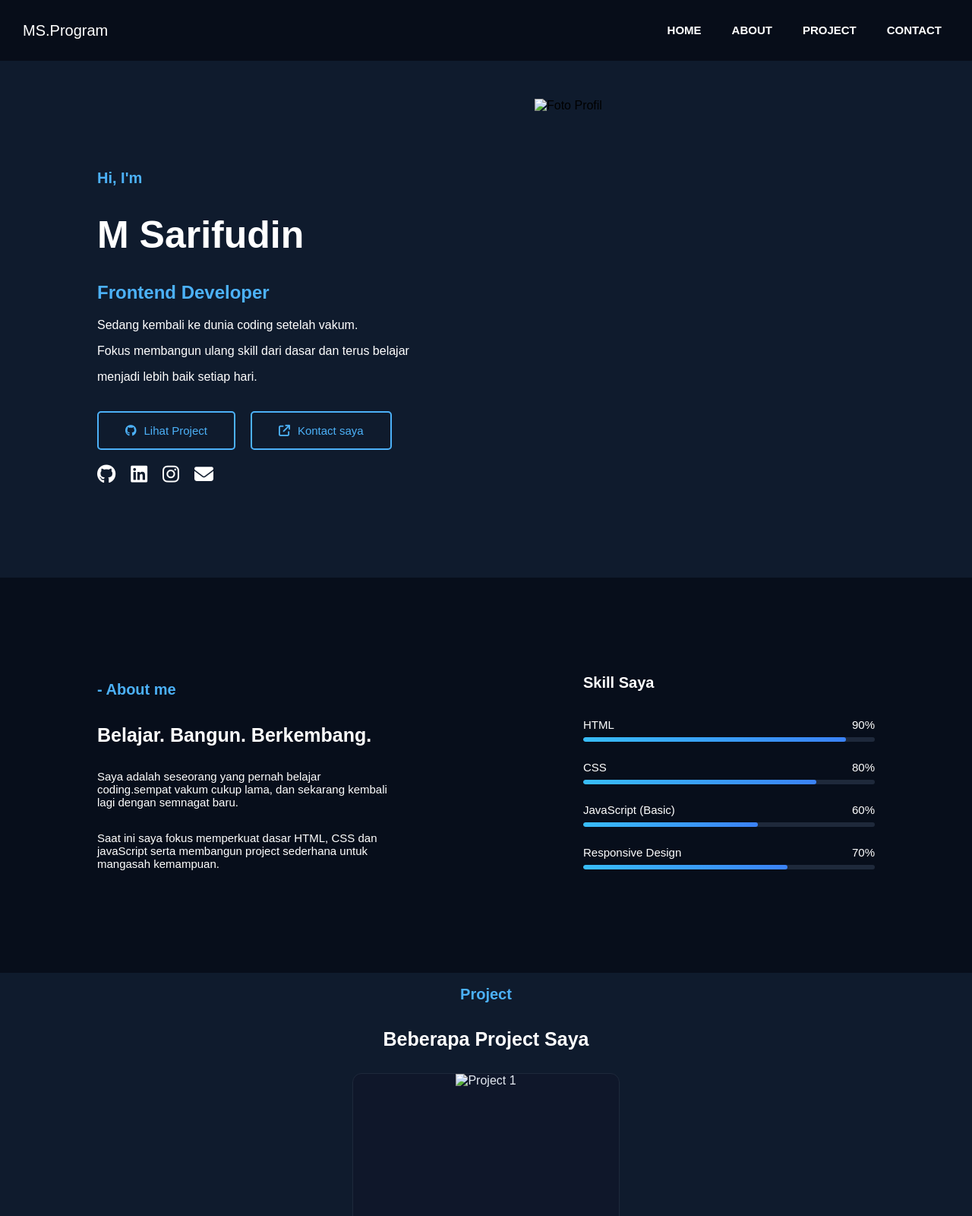
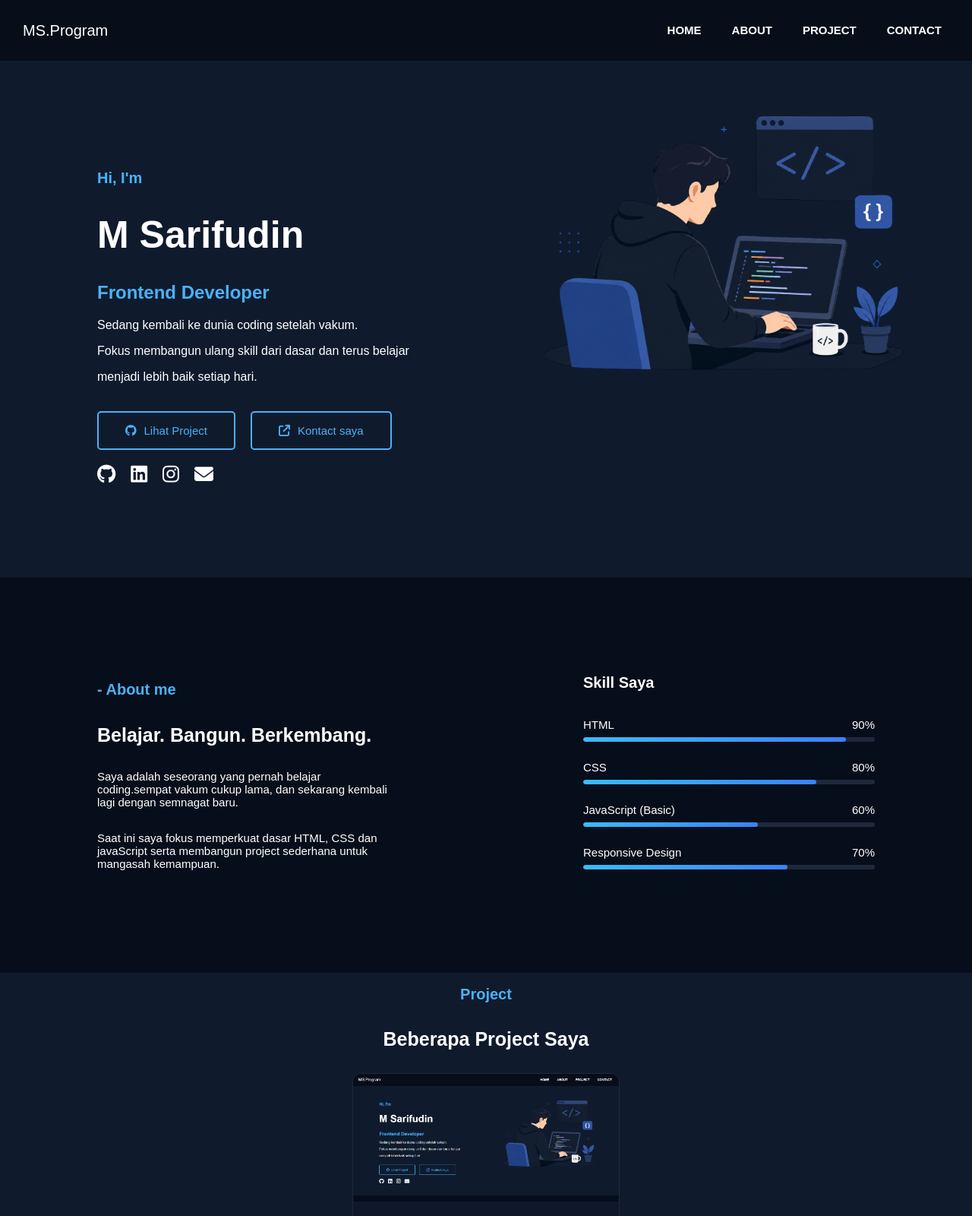
Before and after one commit to MSProgram7/PortofolioNative, a plain HTML site: page index.html in a window 1280 px wide. Shown: the top 1600 px of the page at 76% size. Drawn offline with Linux system fonts and the light colour scheme; the site is published under a folder, as on GitHub Pages, so addresses that start at the root find nothing.

Commit message:
fix image path

```diff
--- a/index.html
+++ b/index.html
@@ -10,7 +10,7 @@
 <body>
     <nav>
         <div class="logo">MS.Program</div>
-        <div id="menuIcon" class="menuIcon"><img src="/Asset/menuList.png" alt=""></div>
+        <div id="menuIcon" class="menuIcon"><img src="Asset/menuList.png" alt=""></div>
         <ul class="menu">
             <li><a href="#home">HOME</a></li>
             <li><a href="#about">ABOUT</a></li>
@@ -40,7 +40,7 @@
             </div>
         </div>
         <div class="sectionTwo">
-            <img src="/Asset/home.png" alt="Foto Profil">
+            <img src="Asset/home.png" alt="Foto Profil">
         </div>
     </div>
     <div class="about" id="about">
@@ -101,7 +101,7 @@
         <div class="Part">
             <div class="card">
                 <div class="cardImg">
-                    <img src="/Asset/1.png" alt="Project 1">
+                    <img src="Asset/1.png" alt="Project 1">
                 </div>
                 <div class="cardBody">
                     <h3>Portofolio</h3>
```
